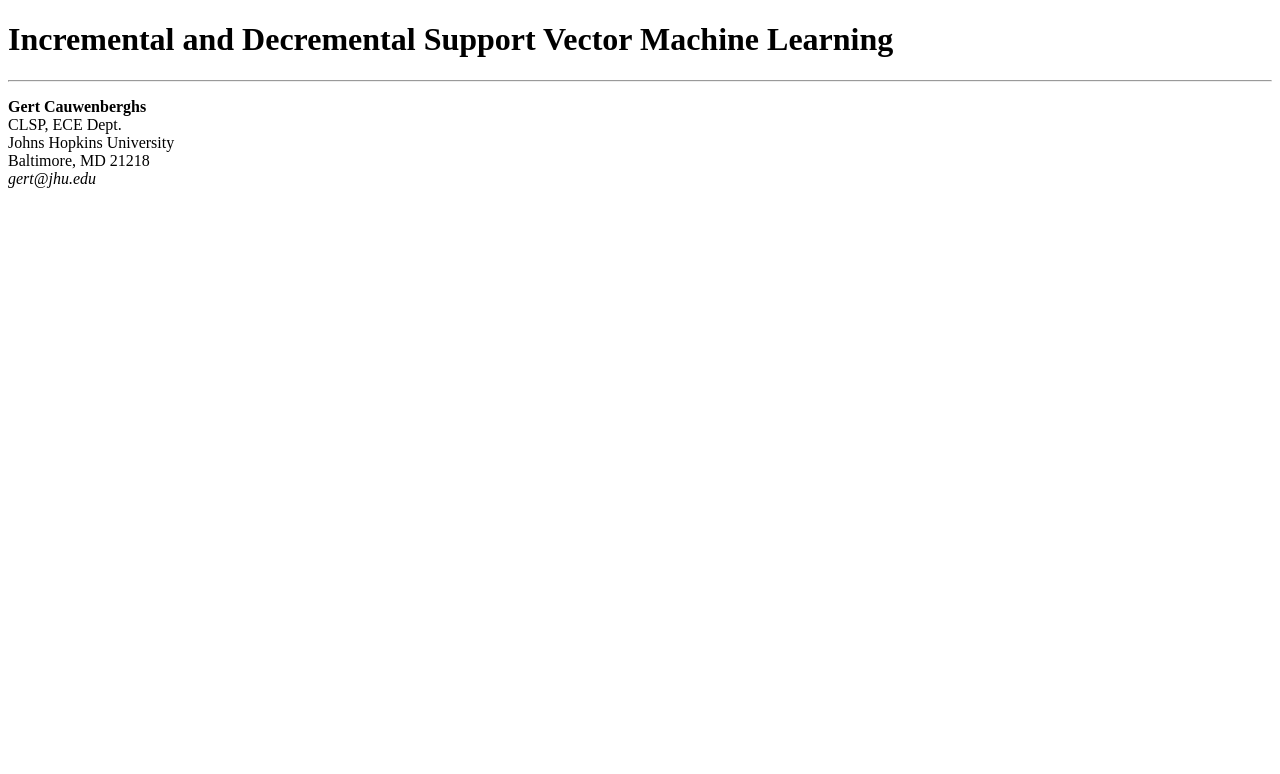
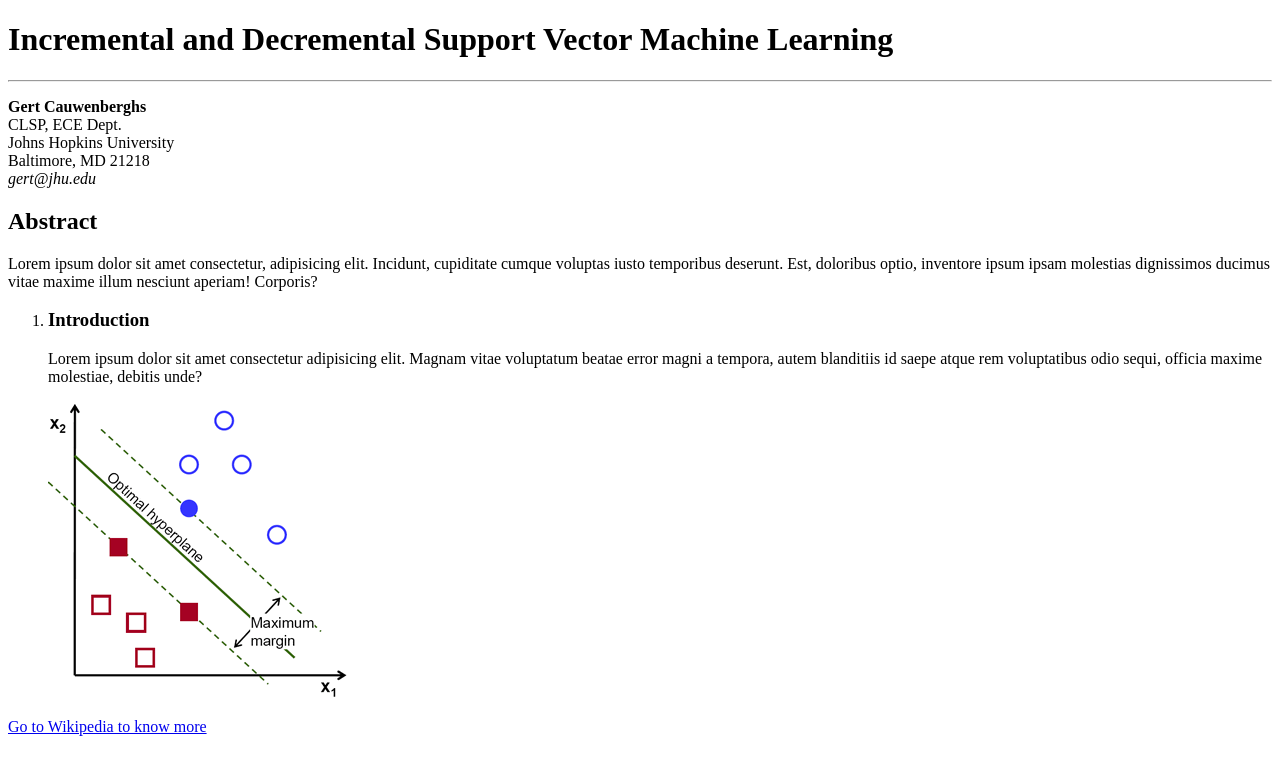
Before and after one commit to boolean-class-138/lc-paper-scientifico, a plain HTML site: page index.html in a window 1280 px wide. Drawn offline with Linux system fonts and the light colour scheme.

Commit message:
feat: add abstract section

```diff
--- a/index.html
+++ b/index.html
@@ -21,5 +21,23 @@
             <!-- /author info -->
         </section>
     </header>
+    <main>
+        <!-- section abstract  -->
+        <section>
+            <h2>Abstract</h2>
+            <p>Lorem ipsum dolor sit amet consectetur, adipisicing elit. Incidunt, cupiditate cumque voluptas iusto temporibus deserunt. Est, doloribus optio, inventore ipsum ipsam molestias dignissimos ducimus vitae maxime illum nesciunt aperiam! Corporis?</p>
+            <ol>
+                <li>
+                    <h3>Introduction</h3>
+                    <p>Lorem ipsum dolor sit amet consectetur adipisicing elit. Magnam vitae voluptatum beatae error magni a tempora, autem blanditiis id saepe atque rem voluptatibus odio sequi, officia maxime molestiae, debitis unde?</p>
+                    <img src="./img/optimal-hyperplane.png" alt="Grafico" />
+                </li>
+            </ol>
+            <p>
+                <a href="https://it.wikipedia.org/wiki/Pagina_principale" target="_blank">Go to Wikipedia to know more</a>
+            </p>
+        </section>
+        <!-- /section abstract  -->
+    </main>
 </body>
 </html>
```
